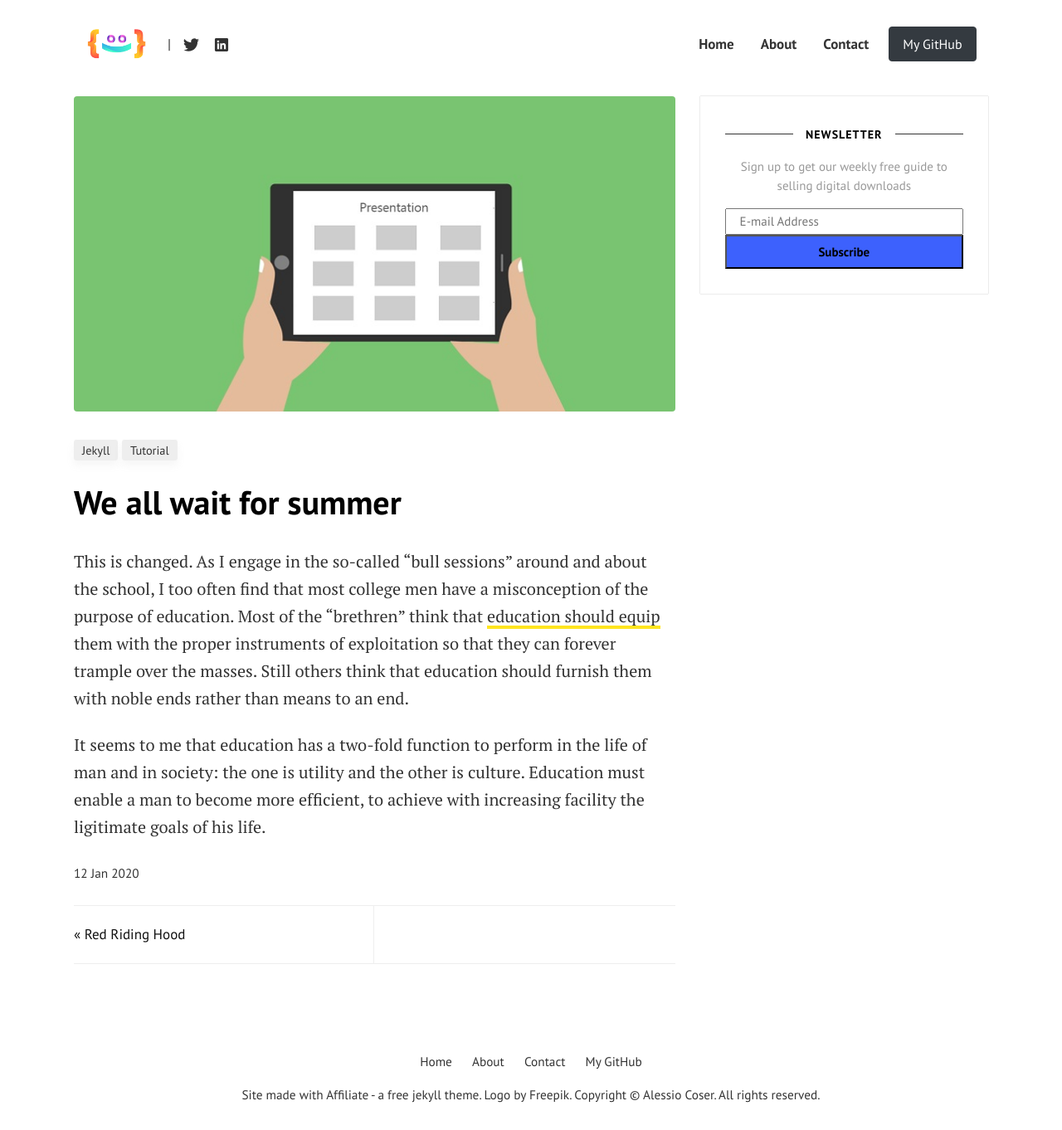
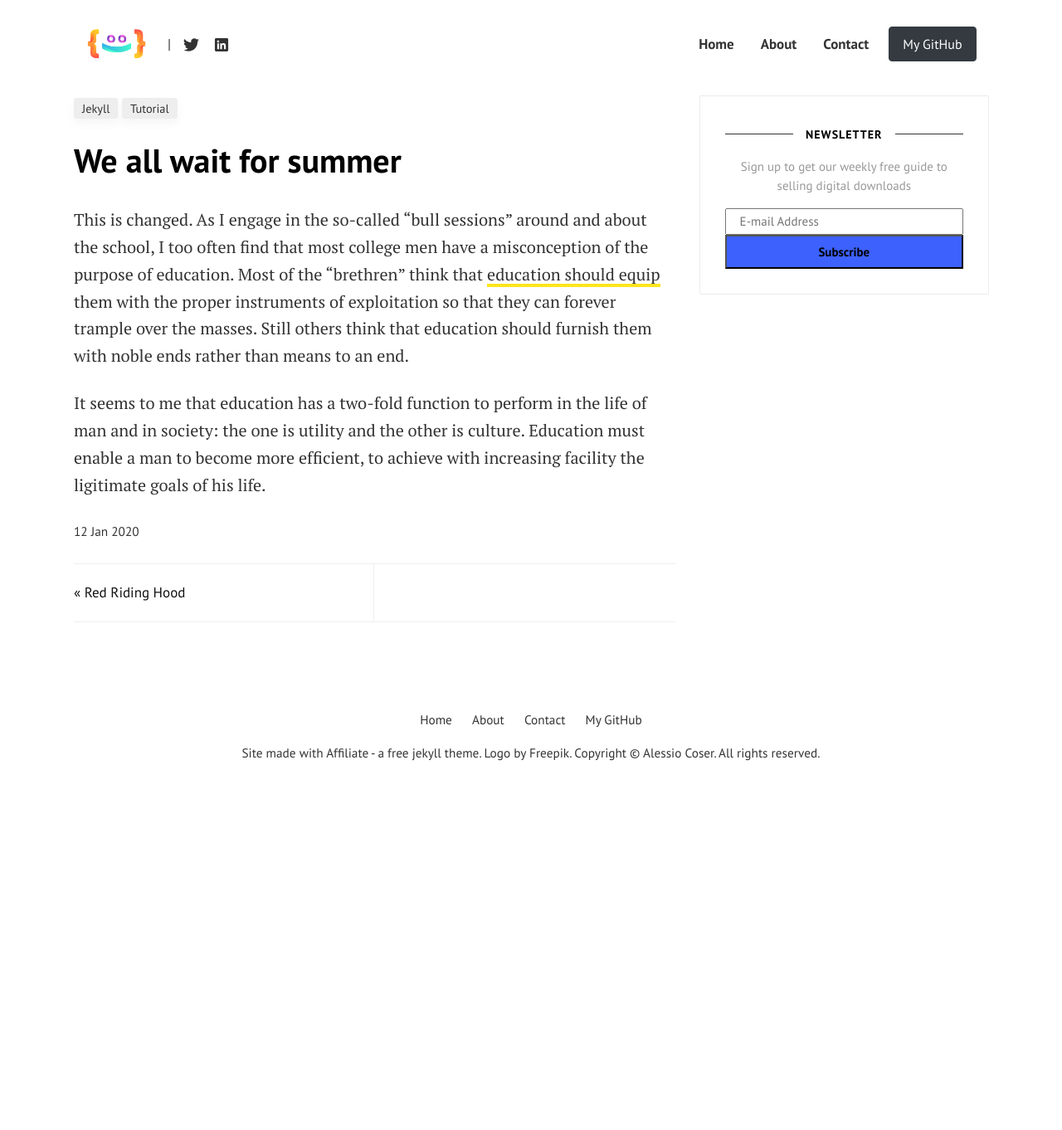
Before and after one commit to AlessioCoser/alessiocoser.github.io, a Jekyll site: the page built from _posts/2020-01-12-we-all-wait-for-summer copy.md, in a window 1280 px wide and 1362 px high. Shown: the whole window at 83% size. Built offline with Jekyll 4.4.1, drawn with Linux system fonts in a browser that asks for light colours; comment, search, counter and statistics services are not loaded.

Commit message:
Update 2020-01-12-we-all-wait-for-summer copy.md

```diff
--- a/_posts/2020-01-12-we-all-wait-for-summer copy.md
+++ b/_posts/2020-01-12-we-all-wait-for-summer copy.md
@@ -2,7 +2,6 @@
 layout: post
 title:  "We all wait for summer"
 categories: [ Jekyll, tutorial ]
-image: assets/images/1.jpg
 featured: true
 ---
 This is changed. As I engage in the so-called "bull sessions" around and about the school, I too often find that most college men have a misconception of the purpose of education. Most of the "brethren" think that <a href="#">education should equip</a> them with the proper instruments of exploitation so that they can forever trample over the masses. Still others think that education should furnish them with noble ends rather than means to an end.
```
